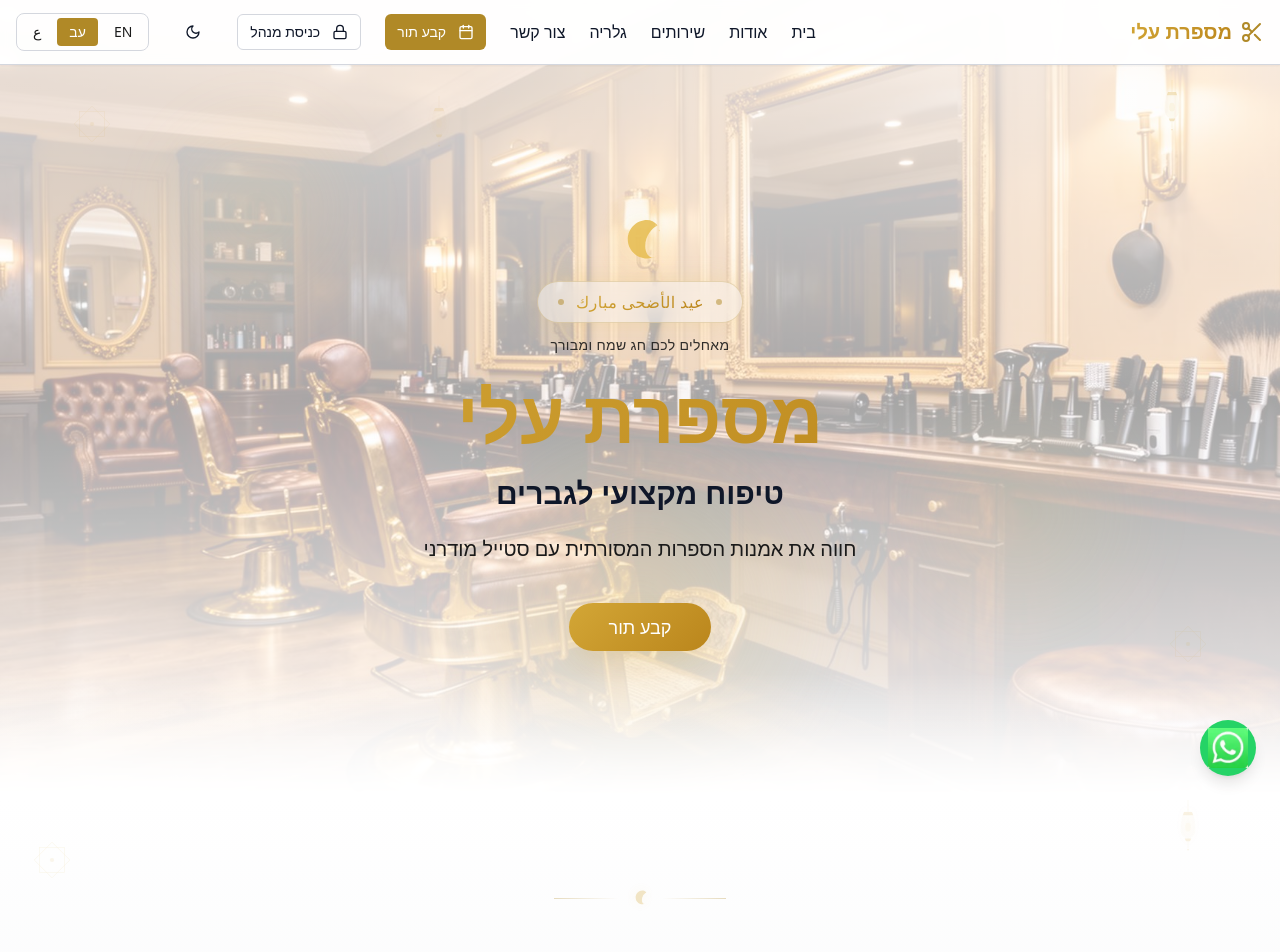
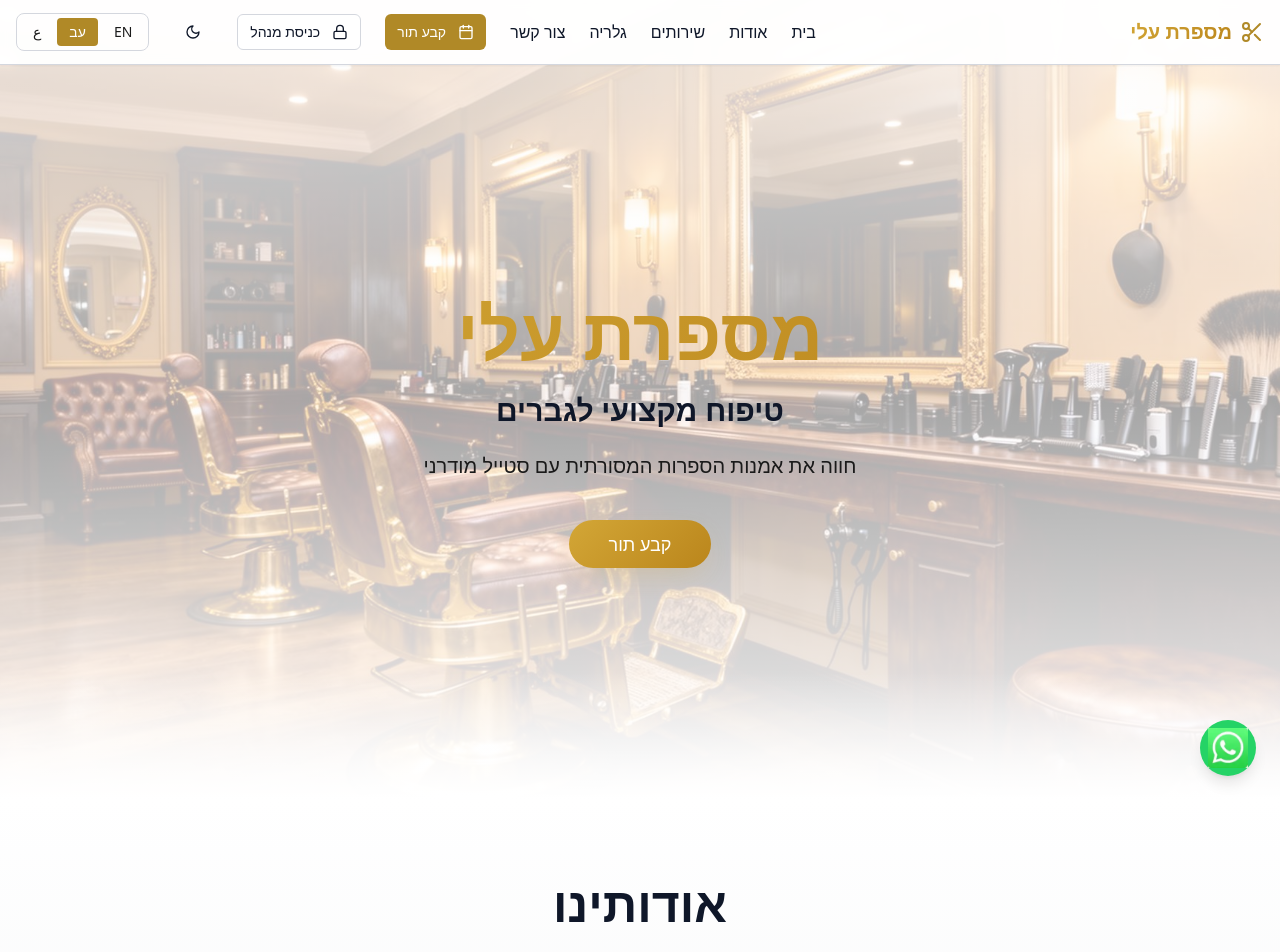
Before and after one commit to roayasaed45-lang/ibm-bob-testing-hackathon, a React (Vite) app: page / in a window 1280 px wide. Shown: the top 952 px of the page. Built offline with nearby package versions, Linux system fonts and the light colour scheme; the HTML template or start-up script is replaced by a standard one.

Commit message:
Changes
Co-authored-by: roayasaed45-lang <241567356+roayasaed45-lang@users.noreply.github.com>

```diff
--- a/src/components/About.tsx
+++ b/src/components/About.tsx
@@ -1,6 +1,6 @@
 import { useLanguage } from '@/contexts/LanguageContext';
 import { Scissors, Award, Users } from 'lucide-react';
-import { StarCluster, SectionDivider, MiniLantern } from './RamadanDecorations';
+
 const About = () => {
   const {
     t
@@ -19,11 +19,8 @@ const About = () => {
     description: t('customerFocusDesc')
   }];
   return <section id="about" className="relative py-20 bg-gradient-subtle overflow-hidden">
-      <StarCluster className="absolute top-8 left-6" />
-      <MiniLantern className="absolute top-0 right-10 md:right-20" />
       <div className="container mx-auto px-4">
         <div className="max-w-4xl mx-auto text-center space-y-8">
-          <SectionDivider />
           <h2 className="text-4xl md:text-5xl font-bold text-secondary-foreground">
             {t('aboutTitle')}
           </h2>
--- a/src/components/Contact.tsx
+++ b/src/components/Contact.tsx
@@ -6,7 +6,7 @@ import { useToast } from '@/hooks/use-toast';
 import { useNavigate } from 'react-router-dom';
 import whatsappIcon from '@/assets/whatsapp-icon.png';
 import phoneIcon from '@/assets/phone-icon.png';
-import { SectionDivider, MiniLantern, StarCluster } from './RamadanDecorations';
+
 
 const Contact = () => {
   const { t } = useLanguage();
@@ -71,12 +71,9 @@ const copyInstagram = async () => {
 
   return (
     <section id="contact" className="relative py-20 bg-background overflow-hidden">
-      <MiniLantern className="absolute top-0 right-8 md:right-20" />
-      <StarCluster className="absolute bottom-16 left-4" />
       <div className="container mx-auto px-4">
         <div className="max-w-4xl mx-auto">
           <div className="text-center space-y-4 mb-12">
-            <SectionDivider />
             <h2 className="text-4xl md:text-5xl font-bold text-foreground">
               {t('contactTitle')}
             </h2>
--- a/src/components/Footer.tsx
+++ b/src/components/Footer.tsx
@@ -1,7 +1,7 @@
 import { Scissors, Lock } from 'lucide-react';
 import { useLanguage } from '@/contexts/LanguageContext';
 import { Link } from 'react-router-dom';
-import { SmallCrescent } from './RamadanDecorations';
+
 
 const Footer = () => {
   const { t } = useLanguage();
@@ -9,8 +9,6 @@ const Footer = () => {
 
   return (
     <footer className="relative bg-muted py-8 border-t border-border overflow-hidden">
-      <SmallCrescent className="absolute top-3 left-6 w-4 h-4 opacity-15" />
-      <SmallCrescent className="absolute bottom-3 right-8 w-3 h-3 opacity-10" />
       <div className="container mx-auto px-4">
         <div className="flex flex-col items-center gap-4 text-center">
           <div className="flex items-center gap-2">
--- a/src/components/Gallery.tsx
+++ b/src/components/Gallery.tsx
@@ -1,5 +1,5 @@
 import { useLanguage } from '@/contexts/LanguageContext';
-import { SectionDivider, StarCluster, MiniLantern } from './RamadanDecorations';
+
 import gallery1 from '@/assets/gallery-1.jpg';
 import gallery2 from '@/assets/gallery-2.jpg';
 import gallery3 from '@/assets/gallery-3.jpg';
@@ -21,12 +21,9 @@ const Gallery = () => {
 
   return (
     <section id="gallery" className="relative py-20 bg-gradient-subtle overflow-hidden">
-      <StarCluster className="absolute top-10 right-8" />
-      <MiniLantern className="absolute top-0 left-6 md:left-14" />
       <div className="container mx-auto px-4">
         <div className="max-w-6xl mx-auto">
           <div className="text-center space-y-4 mb-12">
-            <SectionDivider />
             <h2 className="text-4xl md:text-5xl font-bold text-foreground">
               {t('galleryTitle')}
             </h2>
--- a/src/components/Hero.tsx
+++ b/src/components/Hero.tsx
@@ -1,23 +1,6 @@
 import { Button } from '@/components/ui/button';
 import { useLanguage } from '@/contexts/LanguageContext';
-import { SoftGlow, StarCluster, MiniLantern } from '@/components/RamadanDecorations';
 import heroImage from '@/assets/hero-barber-alt.jpg';
-
-const ElegantCrescent = () => (
-  <svg
-    className="w-12 h-12 md:w-14 md:h-14 mx-auto opacity-90 animate-fade-in"
-    viewBox="0 0 64 64"
-    fill="none"
-    style={{ filter: 'drop-shadow(0 0 16px hsl(43 80% 65% / 0.55))' }}
-  >
-    <path
-      d="M40 8C28 8 18 18 18 30s10 22 22 22c4 0 7.5-1 10.5-2.5C45 54 38 48 38 38c0-12 7-20 14-24C48.5 10 44.5 8 40 8z"
-      fill="hsl(43 75% 62%)"
-    />
-    <circle cx="50" cy="14" r="1.2" fill="hsl(43 75% 70%)" opacity="0.8" />
-    <circle cx="54" cy="20" r="0.8" fill="hsl(43 75% 70%)" opacity="0.6" />
-  </svg>
-);
 
 const Hero = () => {
   const { t } = useLanguage();
@@ -38,44 +21,12 @@ const Hero = () => {
           alt="Ale Barber Shop"
           className="w-full h-full object-cover"
         />
-        {/* Minimal soft overlay — clean white aesthetic */}
         <div className="absolute inset-0 bg-gradient-to-b from-background/85 via-background/65 to-background/95" />
       </div>
-
-      {/* Soft floating glow ambient lights */}
-      <SoftGlow className="top-20 left-[10%] animate-pulse" size={260} />
-      <SoftGlow
-        className="bottom-32 right-[8%] animate-pulse"
-        size={320}
-      />
-      <SoftGlow className="top-1/2 left-1/2 -translate-x-1/2" size={420} />
-
-      {/* Subtle geometric accents */}
-      <StarCluster className="absolute top-24 left-6 md:left-16 animate-fade-in" />
-      <StarCluster className="absolute bottom-32 right-6 md:right-16 animate-fade-in" />
-
-      {/* Hanging lanterns — minimal */}
-      <MiniLantern className="absolute top-20 right-12 md:right-24 animate-pulse" />
-      <MiniLantern className="absolute top-24 left-1/3 hidden md:block" />
 
       {/* Content */}
       <div className="relative z-10 container mx-auto px-4 text-center">
         <div className="max-w-4xl mx-auto space-y-6 animate-fade-in">
-          {/* Elegant Eid greeting badge */}
-          <div className="flex flex-col items-center gap-3">
-            <ElegantCrescent />
-            <div className="inline-flex items-center gap-3 px-5 py-2 rounded-full border border-primary/25 bg-background/40 backdrop-blur-md shadow-[0_0_30px_-8px_hsl(43_80%_65%/0.4)]">
-              <span className="h-1.5 w-1.5 rounded-full bg-primary animate-pulse" />
-              <span className="text-sm md:text-base font-medium tracking-wide bg-gradient-hero bg-clip-text text-transparent">
-                {t('eidGreeting')}
-              </span>
-              <span className="h-1.5 w-1.5 rounded-full bg-primary animate-pulse" />
-            </div>
-            <p className="text-xs md:text-sm text-muted-foreground/90 max-w-md font-light tracking-wide">
-              {t('eidSubtitle')}
-            </p>
-          </div>
-
           <h1 className="text-5xl md:text-7xl font-bold bg-gradient-hero bg-clip-text text-transparent leading-tight">
             {t('heroTitle')}
           </h1>
--- a/src/components/OpeningHours.tsx
+++ b/src/components/OpeningHours.tsx
@@ -1,7 +1,6 @@
 import { useLanguage } from '@/contexts/LanguageContext';
 import { Card, CardContent } from '@/components/ui/card';
-import { Clock, Sparkles } from 'lucide-react';
-import { SectionDivider, SmallCrescent } from './RamadanDecorations';
+import { Clock } from 'lucide-react';
 
 const OpeningHours = () => {
   const { t } = useLanguage();
@@ -16,24 +15,10 @@ const OpeningHours = () => {
     { day: t('saturday'), time: '10:00 - 21:00', isOpen: true },
   ];
 
-  const eidHours = [
-    { day: '23/05', time: '09:00 - 21:00', isOpen: true, highlight: true },
-    { day: '24/05', time: '17:00 - 00:00', isOpen: true },
-    { day: '25/05', time: '08:00 - 00:00', isOpen: true },
-    { day: '26/05', time: '08:00 - 03:00', isOpen: true },
-    { day: '27/05', time: t('closed'), isOpen: false },
-    { day: '28/05', time: t('closed'), isOpen: false },
-    { day: '29/05', time: t('closed'), isOpen: false },
-    { day: '30/05', time: t('closed'), isOpen: false },
-  ];
-
   return (
     <section className="relative py-16 bg-secondary/30 overflow-hidden">
-      <SmallCrescent className="absolute top-6 right-10 w-8 h-8" />
-      <SmallCrescent className="absolute bottom-8 left-8 w-6 h-6 opacity-10" />
       <div className="container mx-auto px-4">
         <div className="text-center mb-12">
-          <SectionDivider />
           <h2 className="text-3xl md:text-4xl font-bold text-foreground mb-4">
             {t('openingHoursTitle')}
           </h2>
@@ -42,7 +27,7 @@ const OpeningHours = () => {
           </p>
         </div>
 
-        <div className="max-w-md mx-auto space-y-6">
+        <div className="max-w-md mx-auto">
           <Card className="bg-card border-primary/20">
             <CardContent className="p-6">
               <div className="flex items-center justify-center gap-2 mb-6">
@@ -69,37 +54,6 @@ const OpeningHours = () => {
               </div>
             </CardContent>
           </Card>
-
-          <Card className="bg-card border-primary/40 shadow-lg">
-            <CardContent className="p-6">
-              <div className="flex items-center justify-center gap-2 mb-6">
-                <Sparkles className="w-6 h-6 text-primary" />
-                <span className="text-lg font-semibold text-foreground text-center">
-                  {t('eidSpecialHours')}
-                </span>
-              </div>
-
-              <div className="space-y-3">
-                {eidHours.map((item, index) => (
-                  <div
-                    key={index}
-                    className={`flex justify-between items-center py-2 px-4 rounded-lg transition-all ${
-                      item.isOpen
-                        ? (item as any).highlight
-                          ? 'bg-primary/15 ring-1 ring-primary/30'
-                          : 'bg-primary/10'
-                        : 'bg-destructive/10'
-                    }`}
-                  >
-                    <span className="font-medium text-foreground">{item.day}</span>
-                    <span className={`font-semibold ${item.isOpen ? 'text-primary' : 'text-destructive'}`}>
-                      {item.time}
-                    </span>
-                  </div>
-                ))}
-              </div>
-            </CardContent>
-          </Card>
         </div>
       </div>
     </section>
--- a/src/components/RamadanDecorations.tsx
+++ /dev/null
@@ -1,76 +0,0 @@
-// Elegant Eid al-Adha decorative SVG elements — minimal, luxe, soft-gold
-
-export const SmallCrescent = ({ className = '' }: { className?: string }) => (
-  <svg
-    className={`w-5 h-5 opacity-30 ${className}`}
-    viewBox="0 0 64 64"
-    fill="none"
-    style={{ filter: 'drop-shadow(0 0 6px hsl(43 64% 60% / 0.35))' }}
-  >
-    <path
-      d="M40 8C28 8 18 18 18 30s10 22 22 22c4 0 7.5-1 10.5-2.5C45 54 38 48 38 38c0-12 7-20 14-24C48.5 10 44.5 8 40 8z"
-      fill="hsl(43 64% 55%)"
-    />
-  </svg>
-);
-
-// Subtle 8-point Islamic geometric star
-export const StarCluster = ({ className = '' }: { className?: string }) => (
-  <svg
-    className={`w-14 h-14 opacity-20 ${className}`}
-    viewBox="0 0 80 80"
-    fill="none"
-    style={{ filter: 'drop-shadow(0 0 6px hsl(43 64% 60% / 0.25))' }}
-  >
-    <g transform="translate(40 40)">
-      <rect x="-18" y="-18" width="36" height="36" fill="none" stroke="hsl(43 64% 55%)" strokeWidth="0.8" opacity="0.6" />
-      <rect x="-18" y="-18" width="36" height="36" fill="none" stroke="hsl(43 64% 55%)" strokeWidth="0.8" opacity="0.6" transform="rotate(45)" />
-      <circle r="3" fill="hsl(43 64% 55%)" opacity="0.5" />
-    </g>
-  </svg>
-);
-
-export const MiniLantern = ({ className = '' }: { className?: string }) => (
-  <svg
-    className={`w-6 h-14 opacity-25 ${className}`}
-    viewBox="0 0 30 70"
-    fill="none"
-    style={{ filter: 'drop-shadow(0 0 6px hsl(43 64% 60% / 0.3))' }}
-  >
-    <line x1="15" y1="0" x2="15" y2="15" stroke="hsl(43 64% 55%)" strokeWidth="0.6" opacity="0.5" />
-    <path d="M10 15h10l1.5 4H8.5l1.5-4z" fill="hsl(43 64% 55%)" opacity="0.6" />
-    <path
-      d="M8.5 19C8.5 19 6 28 6 37c0 6 4 11 9 11s9-5 9-11c0-9-2.5-18-2.5-18H8.5z"
-      fill="hsl(43 64% 70%)"
-      opacity="0.15"
-      stroke="hsl(43 64% 55%)"
-      strokeWidth="0.5"
-      strokeOpacity="0.4"
-    />
-    <ellipse cx="15" cy="34" rx="3.5" ry="5.5" fill="hsl(43 80% 70%)" opacity="0.25" />
-    <path d="M11 48h8l-1.5 3.5h-5L11 48z" fill="hsl(43 64% 55%)" opacity="0.6" />
-    <line x1="15" y1="51.5" x2="15" y2="60" stroke="hsl(43 64% 55%)" strokeWidth="0.6" opacity="0.35" />
-    <circle cx="15" cy="62" r="1.2" fill="hsl(43 64% 55%)" opacity="0.4" />
-  </svg>
-);
-
-export const SectionDivider = () => (
-  <div className="flex items-center justify-center gap-3 py-2">
-    <div className="h-px w-16 bg-gradient-to-r from-transparent to-primary/30" />
-    <SmallCrescent />
-    <div className="h-px w-16 bg-gradient-to-l from-transparent to-primary/30" />
-  </div>
-);
-
-// Soft glowing orb — premium ambient light
-export const SoftGlow = ({ className = '', size = 200 }: { className?: string; size?: number }) => (
-  <div
-    className={`absolute rounded-full pointer-events-none ${className}`}
-    style={{
-      width: size,
-      height: size,
-      background: 'radial-gradient(circle, hsl(43 80% 70% / 0.25) 0%, hsl(43 80% 70% / 0) 70%)',
-      filter: 'blur(20px)',
-    }}
-  />
-);
--- a/src/components/Services.tsx
+++ b/src/components/Services.tsx
@@ -2,7 +2,7 @@ import { useLanguage } from '@/contexts/LanguageContext';
 import { Scissors, CheckCircle, Calendar } from 'lucide-react';
 import { Card } from '@/components/ui/card';
 import { Button } from '@/components/ui/button';
-import { StarCluster, SectionDivider, MiniLantern } from './RamadanDecorations';
+
 import { useNavigate } from 'react-router-dom';
 
 const Services = () => {
@@ -11,12 +11,9 @@ const Services = () => {
 
   return (
     <section id="services" className="relative py-20 bg-background overflow-hidden">
-      <MiniLantern className="absolute top-0 left-8 md:left-16" />
-      <StarCluster className="absolute bottom-12 right-4" />
       <div className="container mx-auto px-4">
         <div className="max-w-4xl mx-auto">
           <div className="text-center space-y-4 mb-12">
-            <SectionDivider />
             <h2 className="text-4xl md:text-5xl font-bold text-foreground">
               {t('servicesTitle')}
             </h2>
--- a/src/pages/BookAppointment.tsx
+++ b/src/pages/BookAppointment.tsx
@@ -10,7 +10,7 @@ import { Calendar } from '@/components/ui/calendar';
 import { Popover, PopoverContent, PopoverTrigger } from '@/components/ui/popover';
 import { Select, SelectContent, SelectItem, SelectTrigger, SelectValue } from '@/components/ui/select';
 import { Dialog, DialogContent, DialogDescription, DialogFooter, DialogHeader, DialogTitle } from '@/components/ui/dialog';
-import { CalendarIcon, Clock, Scissors, Check, MessageCircle, Sparkles } from 'lucide-react';
+import { CalendarIcon, Clock, Scissors, Check, MessageCircle } from 'lucide-react';
 import { Checkbox } from '@/components/ui/checkbox';
 import { useToast } from '@/hooks/use-toast';
 import { useLanguage } from '@/contexts/LanguageContext';
@@ -42,21 +42,7 @@ const [customerName, setCustomerName] = useState('');
   const [showConfirmDialog, setShowConfirmDialog] = useState(false);
   const [bookedAppointment, setBookedAppointment] = useState<BookedAppointment | null>(null);
 
-  // Eid Al-Adha date-based overrides (applies ONLY to these exact dates)
-  // After 30/05/2026 the regular weekly schedule resumes automatically.
-  const eidDateOverrides: Record<string, { start: number; end: number } | null> = {
-    '2026-05-23': { start: 9, end: 21 },
-    '2026-05-24': { start: 17, end: 24 },
-    '2026-05-25': { start: 8, end: 24 },
-    '2026-05-26': { start: 8, end: 27 },
-    '2026-05-27': null,
-    '2026-05-28': null,
-    '2026-05-29': null,
-    '2026-05-30': null,
-  };
-
-  // Regular weekly schedule (default for all non-override dates)
-  // Sunday closed, Mon-Sat 10:00-21:00
+  // Regular weekly schedule — Sunday closed, Mon-Sat 10:00-21:00
   const regularWeeklySchedule: Record<number, { start: number; end: number } | null> = {
     0: null,
     1: { start: 10, end: 21 },
@@ -67,12 +53,7 @@ const [customerName, setCustomerName] = useState('');
     6: { start: 10, end: 21 },
   };
 
-  const getDateKey = (d: Date) => format(d, 'yyyy-MM-dd');
-  const getScheduleForDate = (d: Date) => {
-    const key = getDateKey(d);
-    if (key in eidDateOverrides) return eidDateOverrides[key];
-    return regularWeeklySchedule[d.getDay()];
-  };
+  const getScheduleForDate = (d: Date) => regularWeeklySchedule[d.getDay()];
   const isClosedDate = (d: Date) => getScheduleForDate(d) === null;
 
   // Generate time slots based on date (every 30 minutes)
@@ -309,10 +290,8 @@ const handleSubmit = async (e: React.FormEvent) => {
             <p className="text-muted-foreground">{t('fillForm')}</p>
           </div>
 
-          <div className="mb-6 flex items-center justify-center gap-2 rounded-xl border border-primary/20 bg-primary/5 px-4 py-3 text-sm text-foreground/80 backdrop-blur-sm">
-            <Sparkles className="w-4 h-4 text-primary shrink-0" />
-            <span>{t('eidHoursActiveNote')}</span>
-          </div>
+
+
 
 
 
```
